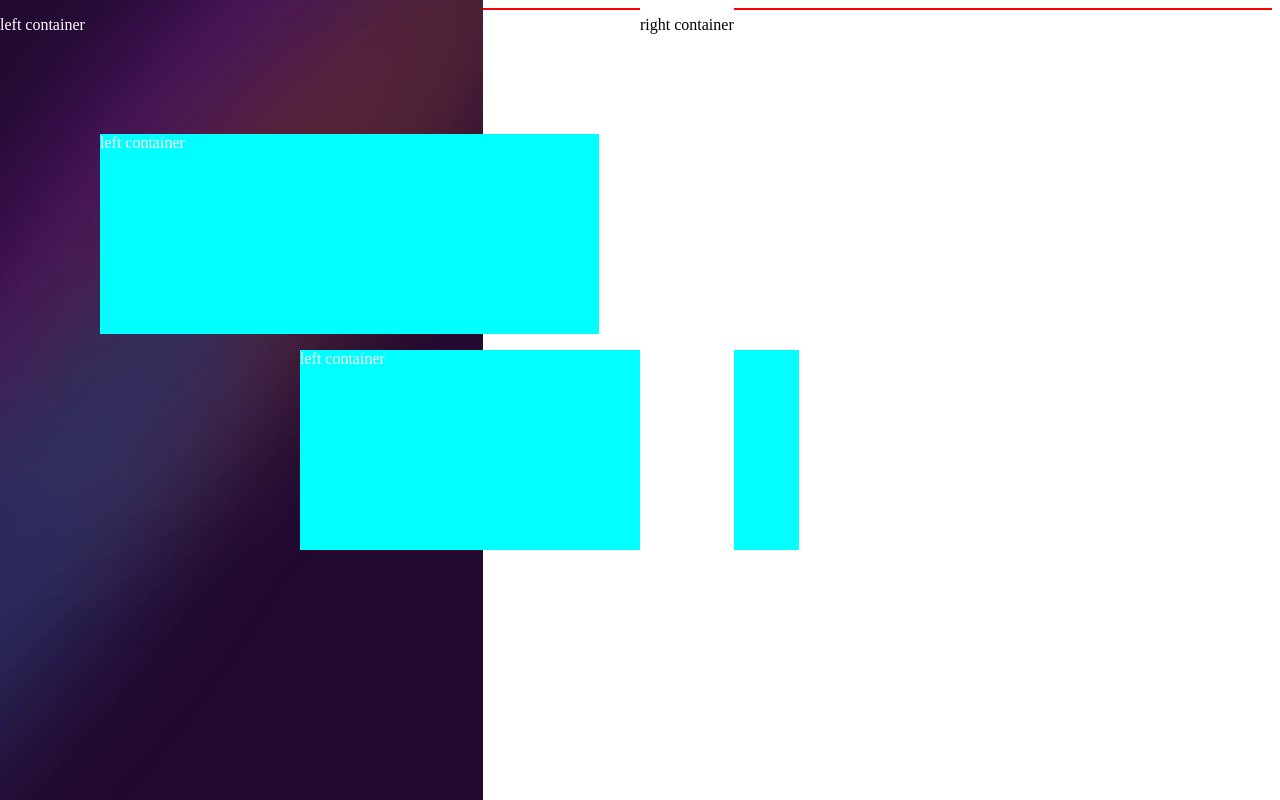
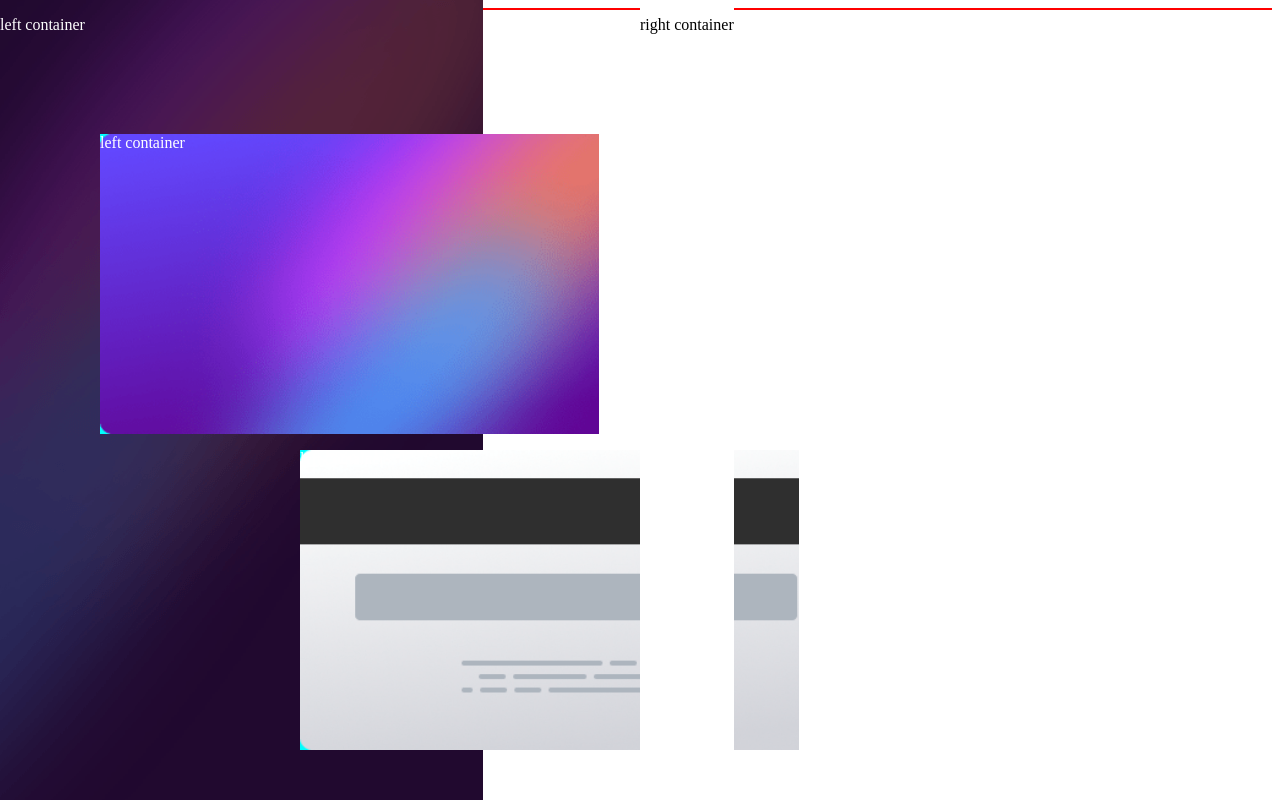
Before and after one commit to grammerjam/tr-main, a plain HTML site: page Project3/index.html in a window 1280 px wide. Drawn offline with Linux system fonts and the light colour scheme.

Commit message:
added the img for the card

```diff
--- a/Project3/index.html
+++ b/Project3/index.html
@@ -5,6 +5,7 @@
   <meta http-equiv="X-UA-Compatible" content="IE=edge">
   <meta name="viewport" content="width=device-width, initial-scale=1.0"> <!-- displays site properly based on user's device -->
   <link rel="icon" type="image/png" sizes="32x32" href="./images/favicon-32x32.png">
+  <link rel="stylesheet" type="text/css" media="screen and (min-device-width: 320px) and (max-device-width: 800px)" href="project2.css" />
   <link rel="stylesheet" href="style.css">
   <title>Project 3 -  Error404</title>
   <style l>
--- a/Project3/style.css
+++ b/Project3/style.css
@@ -36,14 +36,20 @@ body{
 }
 
 .card1 {
+    background-image: url("images/bg-card-front.png");
+    background-repeat: no-repeat;
+    background-size: cover;
     margin-top: 100px;
-    height: 200px;
+    height: 300px;
     background-color: aqua;
     width: 499px;
     margin-left: 100px;
 }
 .card2 {
-    height: 200px;
+    background-image: url("images/bg-card-back.png");
+    background-repeat: no-repeat;
+    background-size: cover;
+    height: 300px;
     background-color: aqua;
     width: 499px;
     margin-left: 300px;
```
